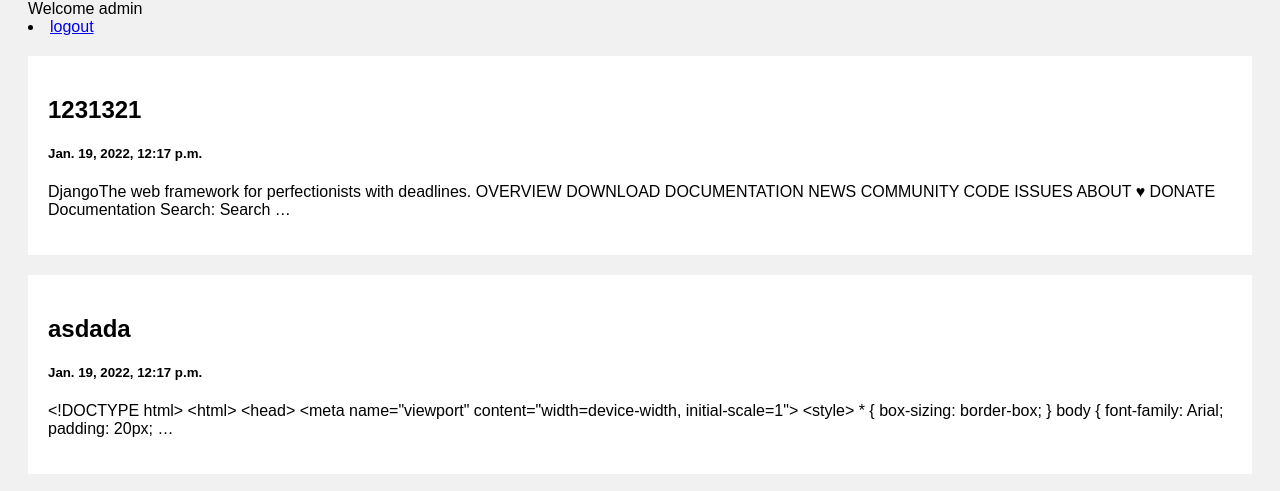
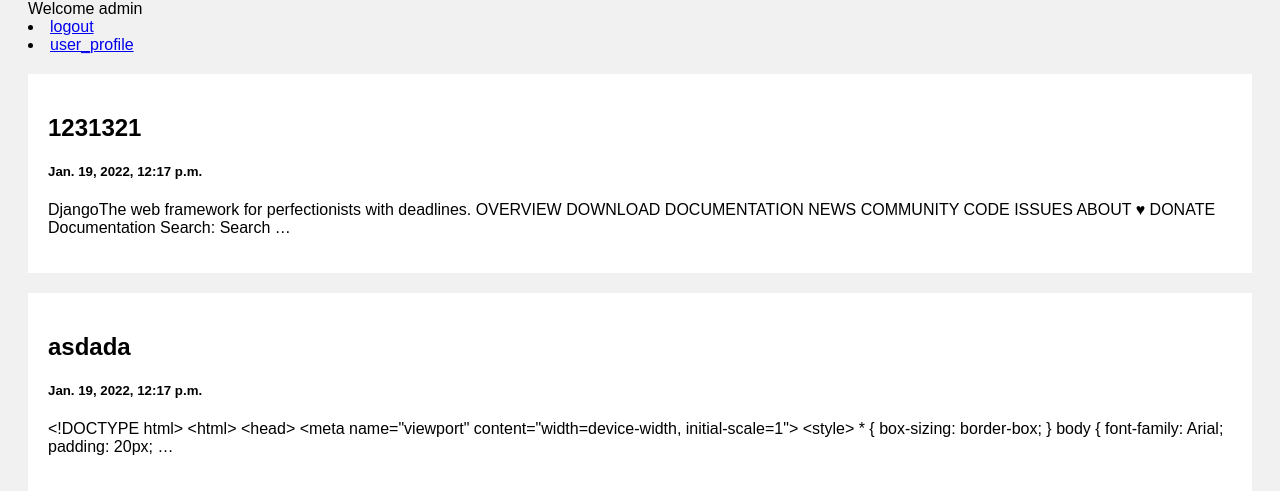
Before and after one commit to Ashrafpathan2094/Blog, a Django app: page / in a window 1280 px wide. Shown: the part 201-692 px from the top of the page. Run offline with Django 4.2, Linux system fonts and the light colour scheme; a user stored in the database is signed in; data comes from the database, SQL or seed files in the repository; both versions use the stored data as it was after the commit.

Commit message:
Changes to be committed:

```diff
--- a/blog_post/urls.py
+++ b/blog_post/urls.py
@@ -11,4 +11,6 @@ urlpatterns = [
     path('logout',views.logout,name='logout'),
     path('register',views.register,name='register'),
     path('post/<str:pk>',views.post,name='post'),
+    path('user_profile/',views.user_profile,name='user_profile'),
+
 ]
--- a/blog_post/views.py
+++ b/blog_post/views.py
@@ -1,3 +1,4 @@
+from ast import Delete
 from http.client import REQUESTED_RANGE_NOT_SATISFIABLE
 from urllib.request import Request
 from django.shortcuts import render,redirect
@@ -68,3 +69,18 @@ def register(request):
 def post(request, pk):
     posts = Post.objects.get(id=pk)
     return render(request, 'posts.html', {'posts': posts})
+
+
+def user_profile(request, username):
+    user = User.objects.get(username=username)
+    return render(request, '/user_profile.html', {"user":user})
+
+def del_user(request,username):
+
+    try:
+        u = User.objects.get(username = username)
+        u.delete()
+    except User.DoesNotExist:
+
+        messages.info(request,'User Doesnt Exists')
+        return redirect('login')
--- a/templates/index.html
+++ b/templates/index.html
@@ -60,6 +60,7 @@ body {
 
 {% if user.is_authenticated %}
 <li><a  href="logout"> logout</a></li>
+<li><a  href="user_profile"> user_profile</a></li>
 {% else %}
 <li><a  href="login"> Login </a></li>
 <li><a  href="register"> Signup </a></li>
```
Also changed, not shown: templates/user_profile.html (added, +16 -0 lines), db.sqlite3.
